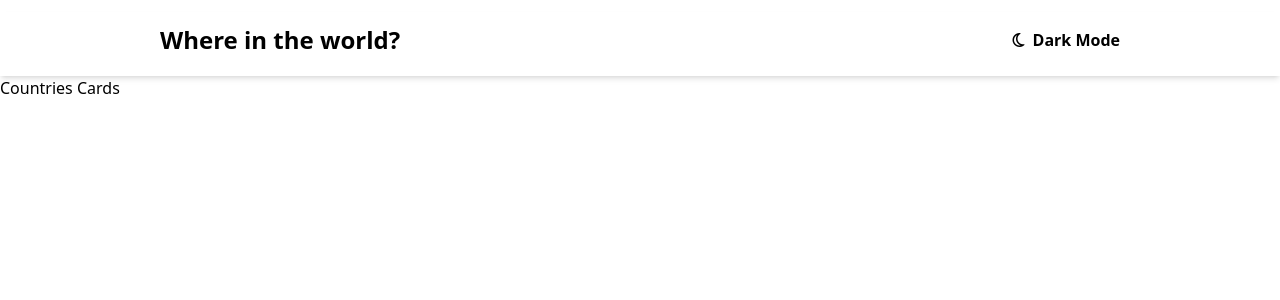
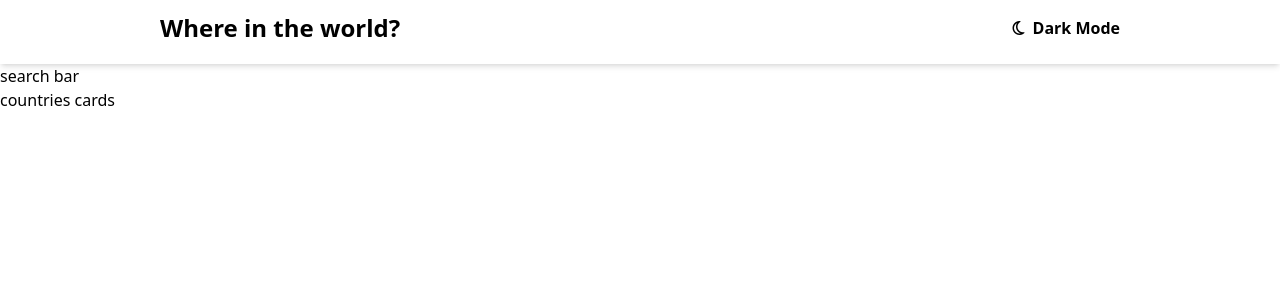
Before and after one commit to saptarsidebnath98/CountriesAPI, a React (Vite) app: page / in a window 1280 px wide. Shown: the top 300 px of the page. Built offline with nearby package versions, Linux system fonts and the light colour scheme.

Commit message:
initiating main, proceed tomorrow

```diff
--- a/src/App.jsx
+++ b/src/App.jsx
@@ -1,10 +1,15 @@
 import Header from "./components/Header";
 function App() {
   return (
-    <div className="w-full py-3">
+    <div className="w-full ">
      <Header/>
-     <main>
-      Countries Cards
+     <main className="flex flex-col">
+     <div>
+       search bar
+     </div>
+     <div>
+        countries cards
+     </div>
      </main>
     </div>
   )
--- a/src/components/Header.jsx
+++ b/src/components/Header.jsx
@@ -1,7 +1,7 @@
 
 export default function Header() {
   return (
-    <header className="w-full shadow-md py-3">
+    <header className="w-full shadow-md py-3 bg-white">
        <div className="w-3/4 flex justify-between mx-auto pb-2">
           <h3 className="text-2xl font-bold">Where in the world?</h3>
           <p className="flex items-center gap-2 font-semibold"><i className="fa-regular fa-moon"></i> Dark Mode</p>
```
